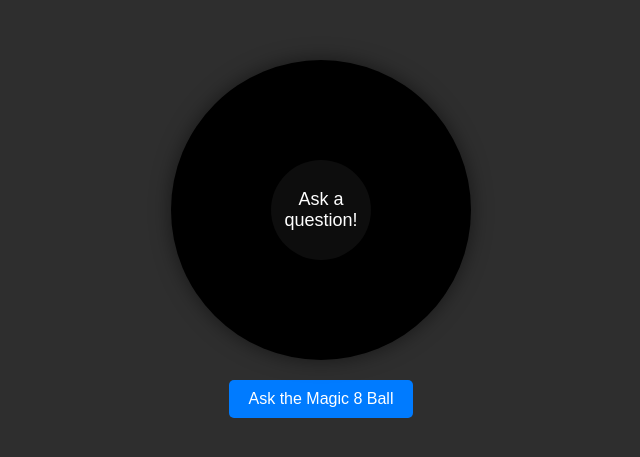
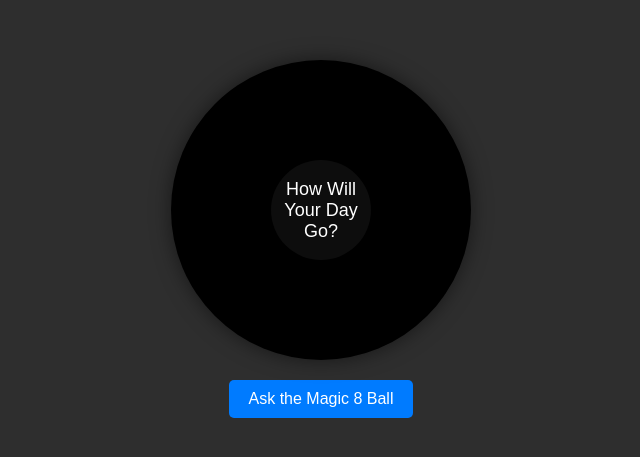
Before and after one commit to Squishybytes/magic-8-ball-advisor, a plain HTML site: page index.html in a window 1280 px wide. Shown: the part 161-618 px from the top of the page, without its empty margins (319-959 px from the left). Drawn offline with Linux system fonts and the light colour scheme.

```diff
--- a/index.html
+++ b/index.html
@@ -9,7 +9,7 @@
 <body>
     <div class="container">
         <div class="magic-8-ball">
-            <div class="answer" id="answer">Ask a question!</div>
+            <div class="answer" id="answer">How Will Your Day Go?</div>
         </div>
         <button id="askButton">Ask the Magic 8 Ball</button>
     </div>
```
